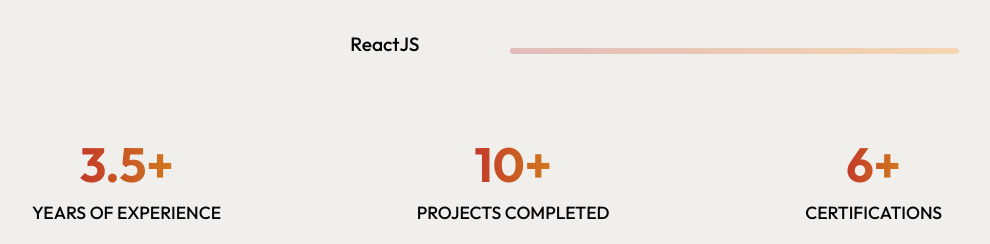
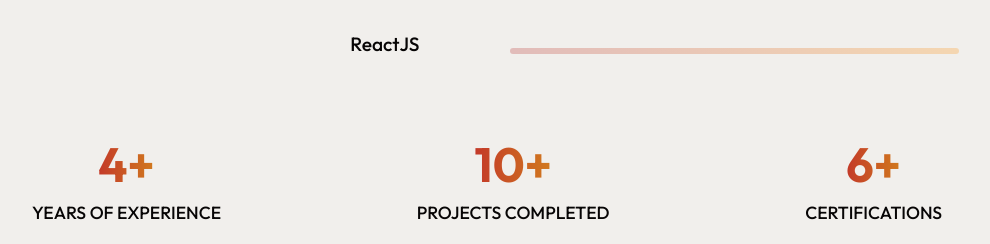
Before and after one commit to ashwinsai98/portfolio-v2, a React (Vite) app: page / in a window 1280 px wide. Shown: the part 1860-2104 px from the top of the page, without its empty margins (153-1143 px from the left). Built offline with nearby package versions, Linux system fonts and the light colour scheme.

Commit message:
Update About.jsx

```diff
--- a/src/Components/About/About.jsx
+++ b/src/Components/About/About.jsx
@@ -74,7 +74,7 @@ const About = () => {
         </div>
         <div className="about-achievements">
             <div className="about-achievement">
-                <h1>3.5+</h1>
+                <h1>4+</h1>
                 <p>YEARS OF EXPERIENCE</p>
             </div>
             <hr />
```
